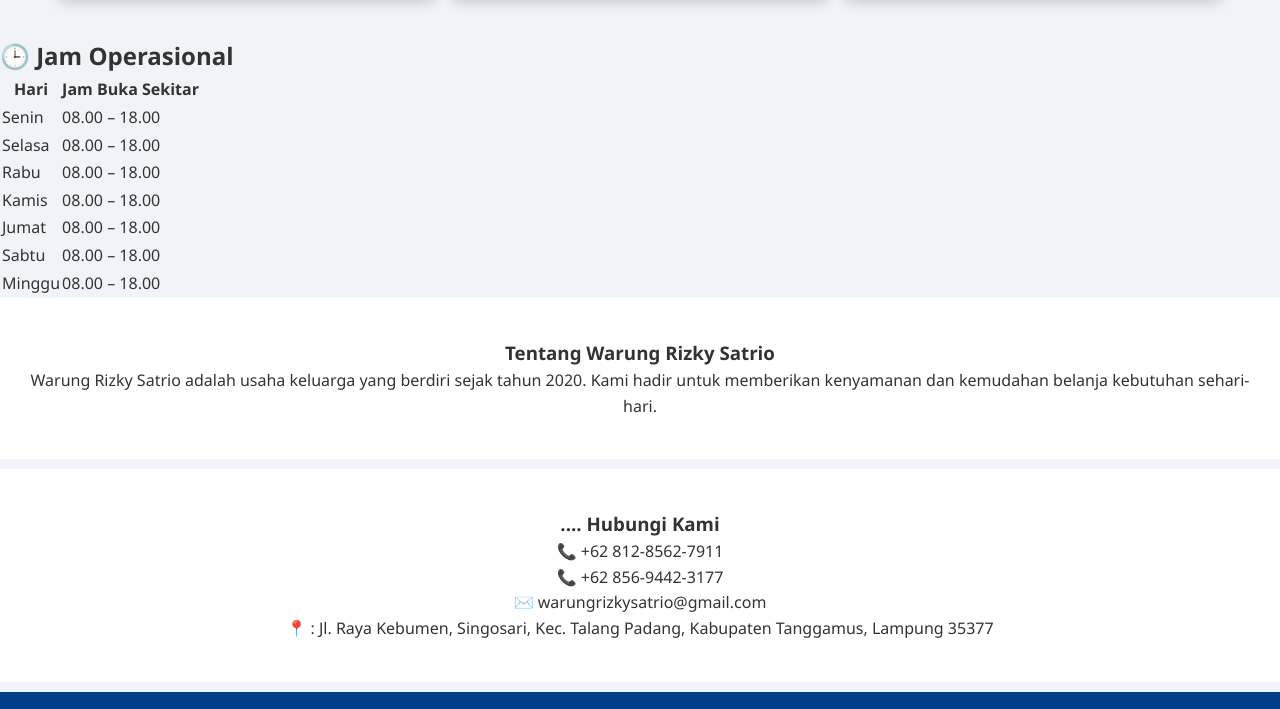
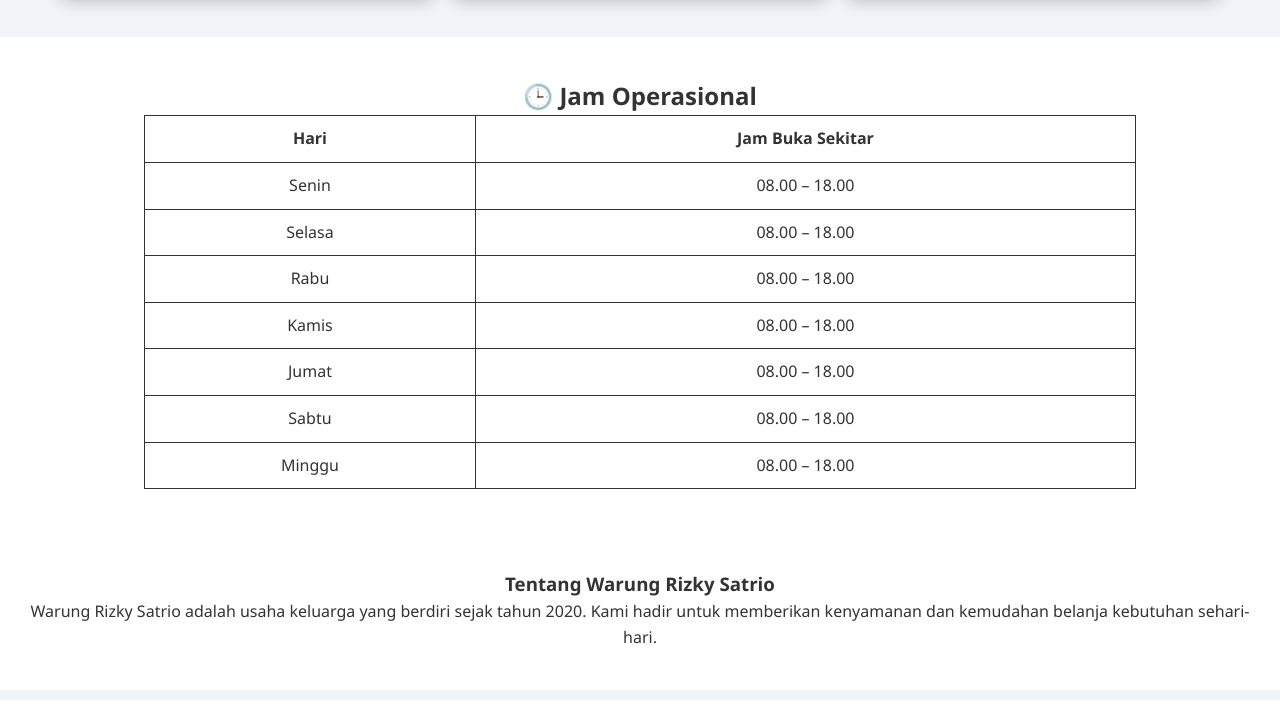
Before and after one commit to warungrizkysatrio/warung-sembako, a plain HTML site: page index.html in a window 1280 px wide. Shown: the part 1112-1821 px from the top of the page. Drawn offline with Linux system fonts and the light colour scheme.

Commit message:
Update styles.css

```diff
--- a/styles.css
+++ b/styles.css
@@ -1,4 +1,4 @@
-
+/* CSS */
 * {
   margin: 0;
   padding: 0;
@@ -9,6 +9,7 @@
   background: #f0f4f8;
   color: #333;
   line-height: 1.6;
+  scroll-behavior: smooth;
 }
 header {
   background: linear-gradient(to right, #0077b6, #00b4d8);
@@ -56,6 +57,21 @@
 .gallery-images img:hover {
   transform: scale(1.05);
 }
+.hours {
+  padding: 40px 20px;
+  background: #fff;
+  text-align: center;
+}
+.hours table {
+  margin: 0 auto;
+  border-collapse: collapse;
+  width: 80%;
+}
+.hours th, .hours td {
+  border: 1px solid #333;
+  padding: 10px;
+  text-align: center;
+}
 .about, .contact {
   padding: 40px 20px;
   text-align: center;
@@ -68,6 +84,23 @@
   color: white;
   padding: 20px;
 }
+.social-media a {
+  color: #fff;
+  text-decoration: none;
+  margin: 0 10px;
+}
+.social-media a:hover {
+  text-decoration: underline;
+}
+.hidden {
+  opacity: 0;
+  transform: translateY(30px);
+  transition: all 0.6s ease-out;
+}
+.show {
+  opacity: 1;
+  transform: translateY(0);
+}
 @keyframes fadeSlide {
   from { opacity: 0; transform: translateY(20px); }
   to { opacity: 1; transform: translateY(0); }
```
